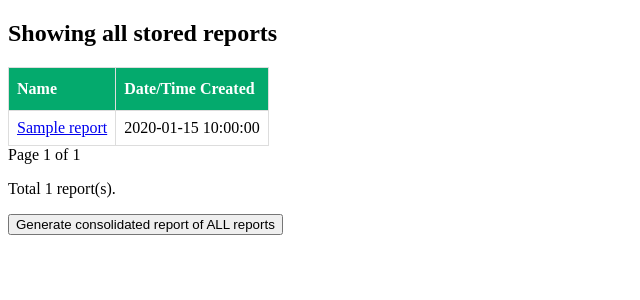
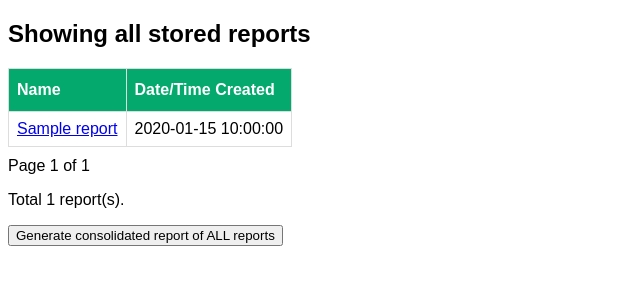
Before and after one commit to Polygonalr/arbron-report-redux, a Flask app: page /app/report in a window 1280 px wide. Shown: the top 300 px of the page, without its empty margins (0-640 px from the left). Run offline with Flask 2, Linux system fonts and the light colour scheme; tables that the repository leaves empty hold one stand-in row (values such as "Sample post").

Commit message:
Improve frontend styling a bit

```diff
--- a/app/templates/show_all_reports.html
+++ b/app/templates/show_all_reports.html
@@ -8,6 +8,10 @@
     <meta name="description" content="Arbron Report Redux">
     <meta name="author" content="Zhi Heng">
     <style>
+        /* Horrible quick styling */
+        body {
+            font-family: sans-serif;
+        }
         table {
             border-collapse: collapse;
         }
@@ -43,7 +47,7 @@
             {% endfor %}
         </tbody>
     </table>
-    <span>
+    <div style="margin-top:10px">
 	{% if page_no > 1 %}
 	<a href="/app/report?page={{ page_no - 1 }}">&lt; Prev</a>
 	{% endif %}
```
Also changed, not shown: app/templates/get_report.html (+8 -1 lines).
